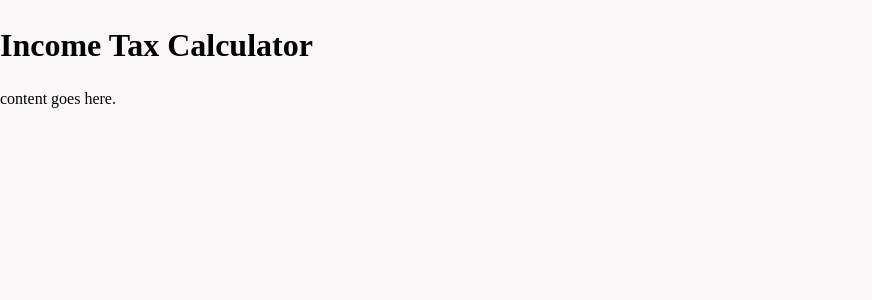
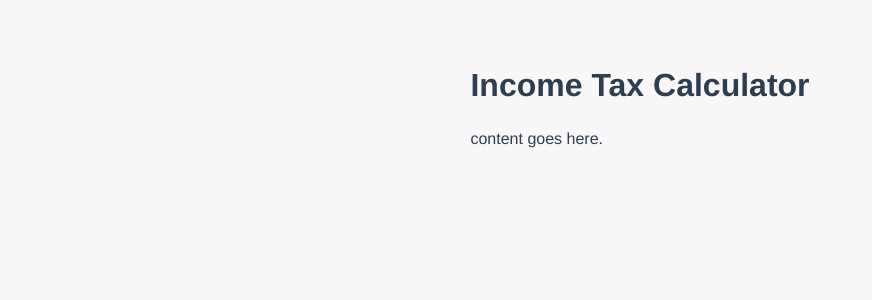
Before and after one commit to abahrisd/vue-questionnaire, a Vue app: page / in a window 1280 px wide. Shown: the top 300 px of the page, without its empty margins (0-872 px from the left). Built offline with nearby package versions, Linux system fonts and the light colour scheme.

Commit message:
update app template

```diff
--- a/src/App.vue
+++ b/src/App.vue
@@ -1,10 +1,18 @@
 
 <template>
-  <Panel class="calculator-panel" headline="Income Tax Calculator">
-    <template>
-        <span>content goes here.</span>
-    </template>
-  </Panel>
+    <div id="app">
+        <main>
+            <Panel
+                    class="calculator-panel"
+                    headline="Income Tax Calculator"
+            >
+                <template>
+                    <span>content goes here.</span>
+                </template>
+            </Panel>
+
+        </main>
+    </div>
 </template>
 
 <script>
```
